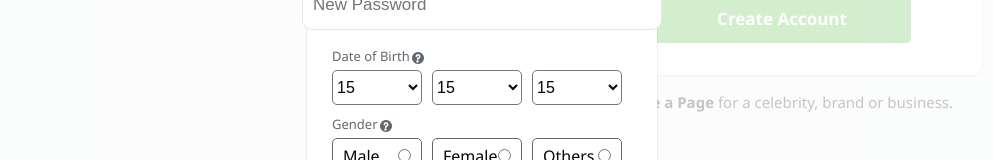
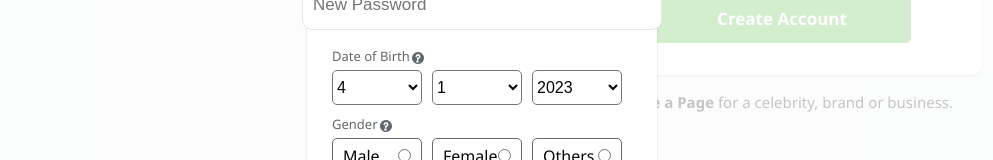
Before and after one commit to Bishwajitpvt/Facebook, a React (Create React App) app in the folder frontend/: page /login in a window 1280 px wide. Shown: the part 402-562 px from the top of the page, without its empty margins (158-1151 px from the left). Built offline with nearby package versions, Linux system fonts and the light colour scheme.

Commit message:
working with dates

```diff
--- a/frontend/src/components/login/RegisterForm.js
+++ b/frontend/src/components/login/RegisterForm.js
@@ -2,6 +2,8 @@
 import { useState } from "react";
 import RegisterInput from "../inputs/registerInput";
 
+
+export default function RegisterForm() {
 
     // user info object to store user data in  state
     const userInfos = {
@@ -9,20 +11,42 @@
         last_name: "",
         email: "",
         password: "",
-    bYear: "",
-    bMonth: "",
-    bDay: "",
+        bYear: new Date().getFullYear(),
+        bMonth: new Date().getMonth(),
+        bDay: new Date().getDate(),
         gender: "",
     };
 
-export default function RegisterForm() {
+    const [user, setUser] = useState(userInfos);
 
-    const { user, setUser } = useState(userInfos);
+    // destructuring user object to get user data
+    const {
+        first_name,
+        last_name,
+        email,
+        password,
+        bYear,
+        bMonth,
+        bDay
+    } = user;
 
     const handleRegisterChange = (e) => {
         const { name, value } = e.target;
         setUser({ ...user, [name]: value })
     };
+
+
+    const yearTemp = new Date().getFullYear();
+    // creating an array of years
+    const years = Array.from(new Array(108), (val, index) => yearTemp - index);
+    // creating an array of months
+    const months = Array.from(new Array(12), (val, index) => 1 + index);
+    // return number of days in a month
+    const getDays = () => { return new Date(bYear, bMonth, 0).getDate() };
+    // creating an array of days
+    const days = Array.from(new Array(getDays()), (val, index) => 1 + index);
+
+    console.log(user);
 
     return (
         <div className="blur">
@@ -78,14 +102,28 @@
                                     Date of Birth <i className="info_icon"></i>
                                 </div>
                                 <div className="reg_grid">
-                                    <select name="bDay">
-                                        <option>15</option>
+                                    <select name="bDay" value={bDay} onChange={handleRegisterChange}>
+                                        {days.map((days, i) => (
+                                            <option value={days} key={i}>
+                                                {days}
+                                            </option>
+                                        ))}
                                     </select>
-                                    <select name="bMonth">
-                                        <option>15</option>
+
+                                    <select name="bMonth" value={bMonth} onChange={handleRegisterChange}>
+                                        {months.map((month, i) => (
+                                            <option value={month} key={i}>
+                                                {month}
+                                            </option>
+                                        ))}
                                     </select>
-                                    <select name="bYear">
-                                        <option>15</option>
+
+                                    <select name="bYear" value={bYear} onChange={handleRegisterChange}>
+                                        {years.map((year, i) => (
+                                            <option value={year} key={i}>
+                                                {year}
+                                            </option>
+                                        ))}
                                     </select>
                                 </div>
                             </div>
```
Lines whose indentation alone changed are shown as unchanged.
